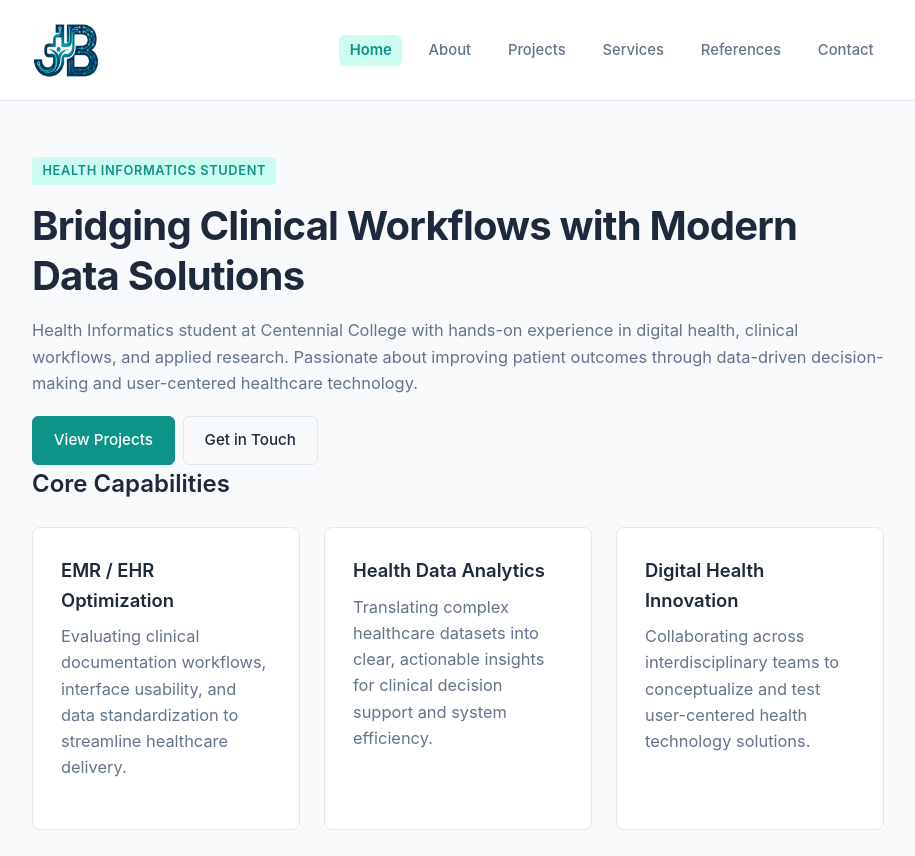
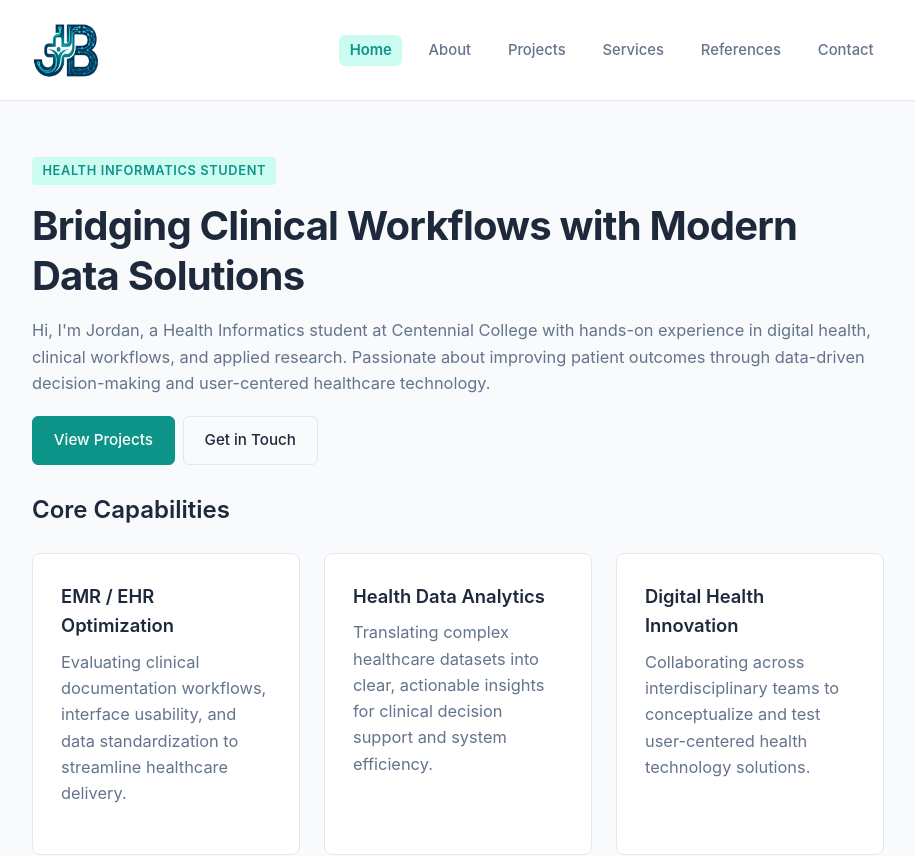
Before and after one commit to jjbacnis/PersonalPortfolio, a React (Vite) app in the folder health-portfolio/: page / in a window 1280 px wide. Shown: the top 856 px of the page, without its empty margins (182-1097 px from the left). Built offline with nearby package versions, Linux system fonts and the light colour scheme.

Commit message:
Update Home.jsx

```diff
--- a/health-portfolio/src/pages/Home.jsx
+++ b/health-portfolio/src/pages/Home.jsx
@@ -8,7 +8,7 @@ export default function Home() {
           <span className="badge">Health Informatics Student</span>
           <h1>Bridging Clinical Workflows with Modern Data Solutions</h1>
           <p className="hero-sub">
-            Health Informatics student at Centennial College with hands-on experience in digital health, clinical workflows, and applied research. Passionate about improving patient outcomes through data-driven decision-making and user-centered healthcare technology.
+            Hi, I'm Jordan, a Health Informatics student at Centennial College with hands-on experience in digital health, clinical workflows, and applied research. Passionate about improving patient outcomes through data-driven decision-making and user-centered healthcare technology.
           </p>
           <div className="hero-actions">
             <Link to="/projects" className="btn btn-primary">
@@ -23,6 +23,7 @@ export default function Home() {
 
       <section className="section bg-light">
         <div className="container">
+          <br />
           <h2>Core Capabilities</h2>
           <div className="grid grid-3">
             <div className="card">
```
